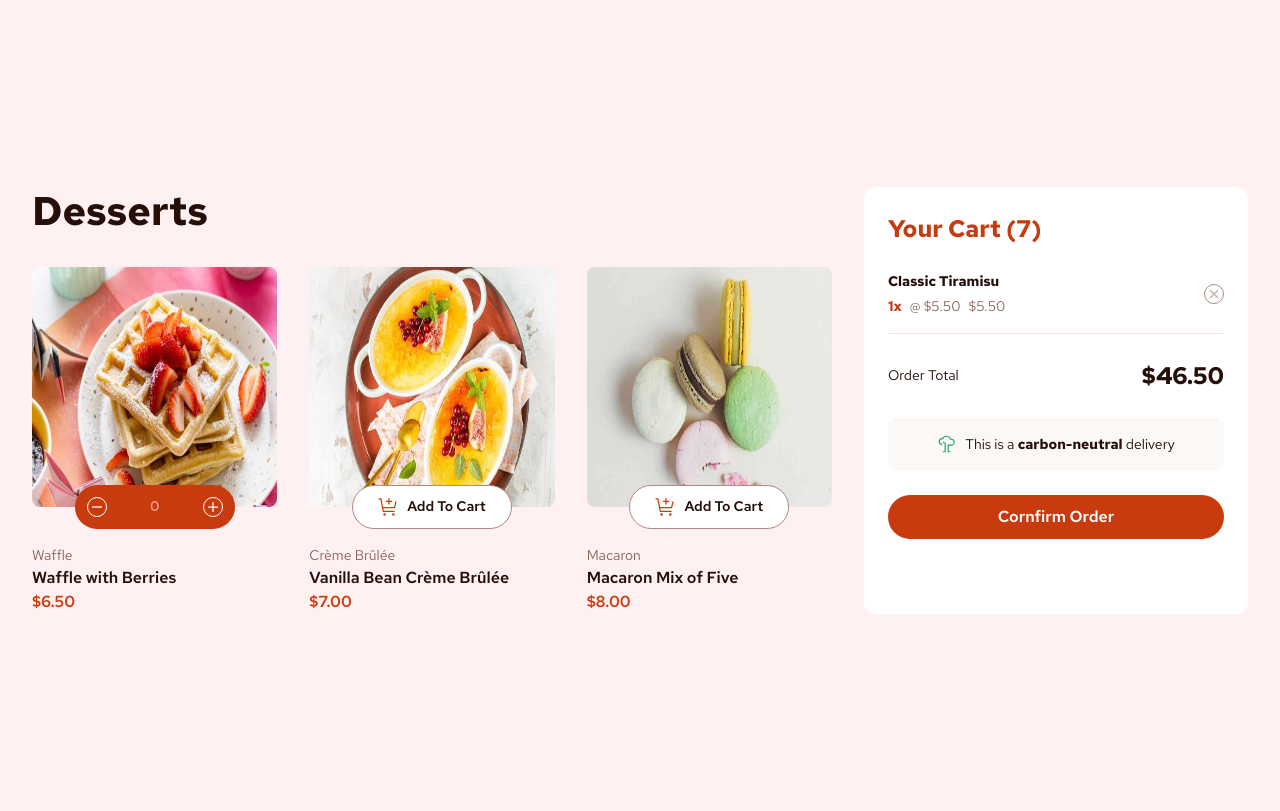
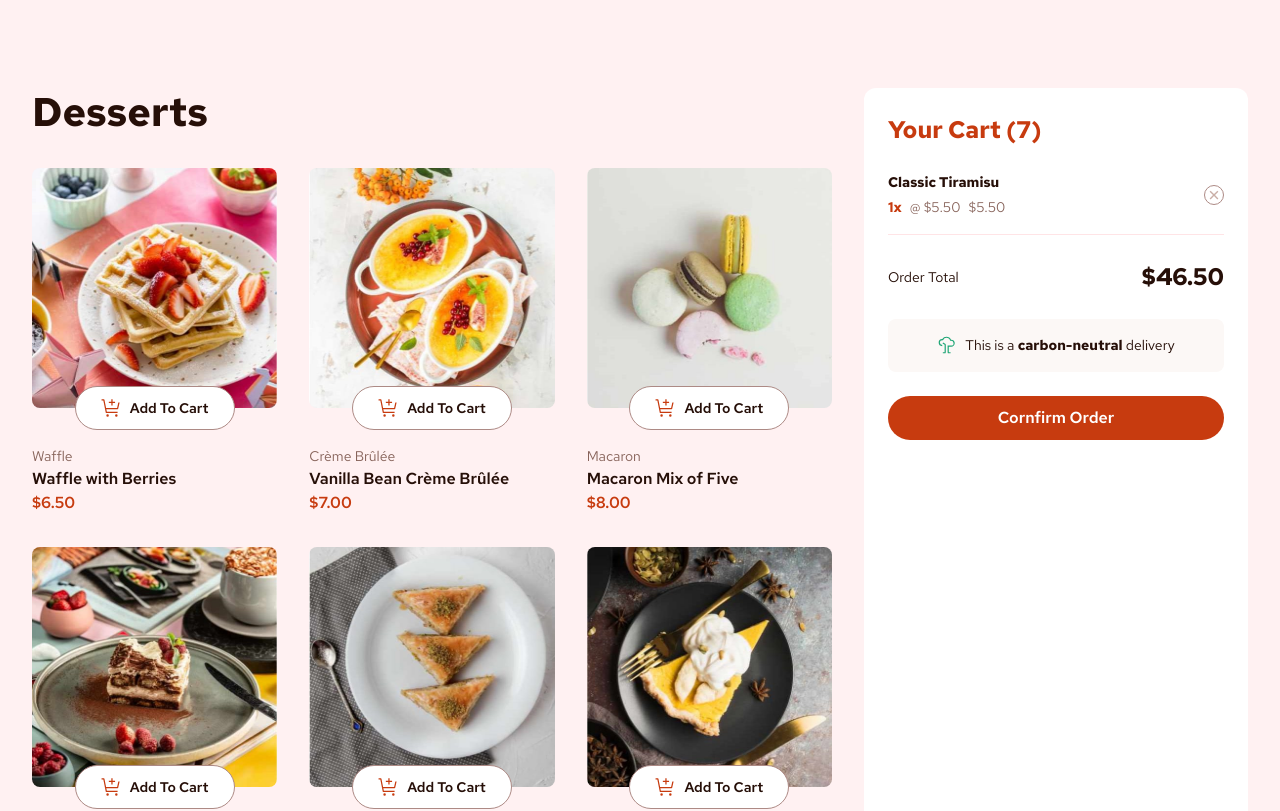
Before and after one commit to Star-Mdakane/product-list-with-cart-react-and-tailwindcss, a React (Vite) app: page / in a window 1280 px wide. Shown: the top 811 px of the page. Built offline with nearby package versions, Linux system fonts and the light colour scheme.

Commit message:
productlist

```diff
--- /dev/null
+++ b/src/components/DessertItem.jsx
@@ -0,0 +1,46 @@
+import React, { useEffect, useState } from 'react'
+import ActiveButton from './ActiveButton'
+import AddItemButton from './AddItemButton';
+
+const DessertItem = ({ dessert }) => {
+
+    const [width, setWidth] = useState(window.innerWidth);
+
+    useEffect(() => {
+        const handleResize = () => setWidth(window.innerWidth);
+        window.addEventListener('resize', handleResize);
+        return () => window.removeEventListener('resize', handleResize);
+    }, [])
+
+    const { image, name, category, price } = dessert;
+
+    const isMobile = width < 640;
+    const isTablet = width < 1024;
+
+    console.log(image);
+
+    return (
+
+        <li className='w-full flex flex-col gap-4 group'>
+            <div className='relative mb-5.5'>
+                <img src={isMobile ? image.mobile : isTablet ? image.tablet : image.desktop} className='h-53 lg:h-60 rounded-lg group-[.isActive]:border-2 border-[#C73B0F]' alt="waffle" />
+                <AddItemButton />
+                {/* <ActiveButton /> */}
+            </div>
+            <div className='flex flex-col'>
+                <p className='text-[14px] leading-[auto] tracking-[0px] font-normal text-[#87635A]'>
+                    {category}
+                </p>
+                <p className='text-[16px] text-[#260F08] leading-[auto] tracking-[0%] font-semibold'>
+                    {name}
+                </p>
+                <p className='text-[16px] text-[#C73B0F] leading-[auto] tracking-[0%] font-semibold'>
+                    ${price.toFixed(2)}
+                </p>
+            </div>
+        </li>
+
+    )
+}
+
+export default DessertItem
--- a/src/components/LoadedCart.jsx
+++ b/src/components/LoadedCart.jsx
@@ -1,5 +1,6 @@
 import React from 'react'
 import CartListItems from './CartListItems'
+import CartList from './CartList'
 
 const LoadedCart = ({ setOpenModal }) => {
     return (
@@ -7,9 +8,7 @@ const LoadedCart = ({ setOpenModal }) => {
             <h2 className='text-[24px] text-[#C73B0F] font-bold leading-[auto] tracking-[0%]'>
                 Your Cart (7)
             </h2>
-            <ul className='flex flex-col gap-4'>
-                <CartListItems />
-            </ul>
+            <CartList />
             <div className="flex justify-between items-center">
                 <p className='text-[#260F08] text-[14px] leading-[auto] tracking-[0px] font-normal'>
                     Order Total
--- a/src/components/ModalListItems.jsx
+++ b/src/components/ModalListItems.jsx
@@ -18,7 +18,7 @@ const ModalListItems = () => {
                     </div>
                 </div>
 
-                <button type='button' aria-label='Remove item' className='w-5 h-5 rounded-full border border-[#AD8A85] flex items-center justify-center hover:border-[#260F08] group'>
+                <button type='button' aria-label='Remove item' className='w-5 h-5 rounded-full border border-[#AD8A85] flex items-center justify-center hover:border-[#260F08] group cursor-pointer'>
                     <svg className='group-hover:stroke-[#260F08]' xmlns="http://www.w3.org/2000/svg" width="10" height="10" fill="none" viewBox="0 0 10 10"><path fill="#CAAFA7" d="M8.375 9.375 5 6 1.625 9.375l-1-1L4 5 .625 1.625l1-1L5 4 8.375.625l1 1L6 5l3.375 3.375-1 1Z" /></svg>
                 </button>
             </li>
--- a/src/components/ProductList.jsx
+++ b/src/components/ProductList.jsx
@@ -1,92 +1,36 @@
-import React from 'react'
+import React, { useEffect, useState } from 'react'
 import AddItemButton from './AddItemButton'
 import ActiveButton from './ActiveButton'
+import DessertItem from './DessertItem';
 
 const ProductList = () => {
+    const [data, setData] = useState([]);
+
+    useEffect(() => {
+        const fetchData = async () => {
+            try {
+                const res = await fetch("../../data.json");
+                const data = await res.json();
+                setData(data);
+                console.log(data);
+            } catch (error) {
+                console.log('Error fetching data', error)
+            }
+        }
+
+        fetchData();
+    }, [])
+
+    console.log(data);
+
     return (
         <section id="productlist__container" className='flex flex-col col-span-2 gap-8'>
             <h1 className='text-[#260F08] text-[40px] leading-[120%] tracking-[0%] font-bold'>Desserts</h1>
             <ul className='grid md:grid-cols-3 gap-6 md:gap-8'>
-                <li className='w-full flex flex-col gap-4 group'>
-                    <div className='relative mb-5.5'>
-                        <img src="../../assets/images/image-waffle-mobile.jpg" className='h-53 lg:h-60 rounded-lg group-[.isActive]:border-2 border-[#C73B0F]' alt="waffle" />
-                        {/* <AddItemButton /> */}
-                        <ActiveButton />
-                    </div>
-                    <div className='flex flex-col'>
-                        <p className='text-[14px] leading-[auto] tracking-[0px] font-normal text-[#87635A]'>
-                            Waffle
-                        </p>
-                        <p className='text-[16px] text-[#260F08] leading-[auto] tracking-[0%] font-semibold'>
-                            Waffle with Berries
-                        </p>
-                        <p className='text-[16px] text-[#C73B0F] leading-[auto] tracking-[0%] font-semibold'>
-                            $6.50
-                        </p>
-                    </div>
-                </li>
-                <li className='w-full flex flex-col gap-4'>
-                    <div className='relative mb-5.5'>
-                        <img src="../../assets/images/image-creme-brulee-mobile.jpg" className='h-53 lg:h-60 rounded-lg' alt="waffle" />
-                        <button type="button" className='w-40 h-11 p-3 gap-2 bg-white border border-[#AD8A85] group hover:border-[#C73B0F] rounded-full absolute left-1/2 translate-x-[-50%] bottom-0 translate-y-1/2 flex items-center justify-center'>
-                            <img src="../../assets/images/icon-add-to-cart.svg" alt="cart" />
-                            <p className='text-[14px] text-[#260F08] font-semibold leading-[auto] tracking-[0%] group-hover:text-[#C73B0F]'>
-                                Add To Cart
-                            </p>
-                        </button>
-                        {/* <button id='active' type="button" className='w-40 h-11 p-3 rounded-full absolute left-1/2 translate-x-[-50%] bottom-0 translate-y-1/2 flex items-center justify-between bg-[#C73B0F]'>
-                            <div className='w-5 h-5 rounded-full border border-white flex items-center justify-center'>
-                                <img src="../../assets/images/icon-decrement-quantity.svg" alt="decrement" />
-                            </div>
-                            <input type="text" placeholder='0' className='w-5 text-[14px] bg-[#C73B0F] text-white font-semibold text-center' />
-                            <div className='w-5 h-5 rounded-full border border-white flex items-center justify-center' >
-                                <img src="../../assets/images/icon-increment-quantity.svg" alt="increment" />
-                            </div>
-                        </button> */}
-                    </div>
-                    <div className='flex flex-col'>
-                        <p className='text-[14px] leading-[auto] tracking-[0px] font-normal text-[#87635A]'>
-                            Crème Brûlée
-                        </p>
-                        <p className='text-[16px] text-[#260F08] leading-[auto] tracking-[0%] font-semibold'>
-                            Vanilla Bean Crème Brûlée
-                        </p>
-                        <p className='text-[16px] text-[#C73B0F] leading-[auto] tracking-[0%] font-semibold'>
-                            $7.00
-                        </p>
-                    </div>
-                </li>
-                <li className='w-full flex flex-col gap-4'>
-                    <div className='relative mb-5.5'>
-                        <img src="../../assets/images/image-macaron-mobile.jpg" className='h-53 lg:h-60 rounded-lg' alt="waffle" />
-                        <button type="button" className='w-40 h-11 p-3 gap-2 bg-white border border-[#AD8A85] rounded-full absolute left-1/2 translate-x-[-50%] bottom-0 translate-y-1/2 flex items-center justify-center'>
-                            <img src="../../assets/images/icon-add-to-cart.svg" alt="cart" />
-                            <p className='text-[14px] text-[#260F08] font-semibold leading-[auto] tracking-[0%]'>
-                                Add To Cart
-                            </p>
-                        </button>
-                        {/* <button id='active' type="button" className='w-40 h-11 p-3 rounded-full absolute left-1/2 translate-x-[-50%] bottom-0 translate-y-1/2 flex items-center justify-between bg-[#C73B0F]'>
-                            <div className='w-5 h-5 rounded-full border border-white flex items-center justify-center'>
-                                <img src="../../assets/images/icon-decrement-quantity.svg" alt="decrement" />
-                            </div>
-                            <input type="text" placeholder='0' className='w-5 text-[14px] bg-[#C73B0F] text-white font-semibold text-center' />
-                            <div className='w-5 h-5 rounded-full border border-white flex items-center justify-center' >
-                                <img src="../../assets/images/icon-increment-quantity.svg" alt="increment" />
-                            </div>
-                        </button> */}
-                    </div>
-                    <div className='flex flex-col'>
-                        <p className='text-[14px] leading-[auto] tracking-[0px] font-normal text-[#87635A]'>
-                            Macaron
-                        </p>
-                        <p className='text-[16px] text-[#260F08] leading-[auto] tracking-[0%] font-semibold'>
-                            Macaron Mix of Five
-                        </p>
-                        <p className='text-[16px] text-[#C73B0F] leading-[auto] tracking-[0%] font-semibold'>
-                            $8.00
-                        </p>
-                    </div>
-                </li>
+                {data.map(dessert => (
+                    <DessertItem key={dessert.name} dessert={dessert} />
+                ))}
+
             </ul>
         </section>
     )
```
